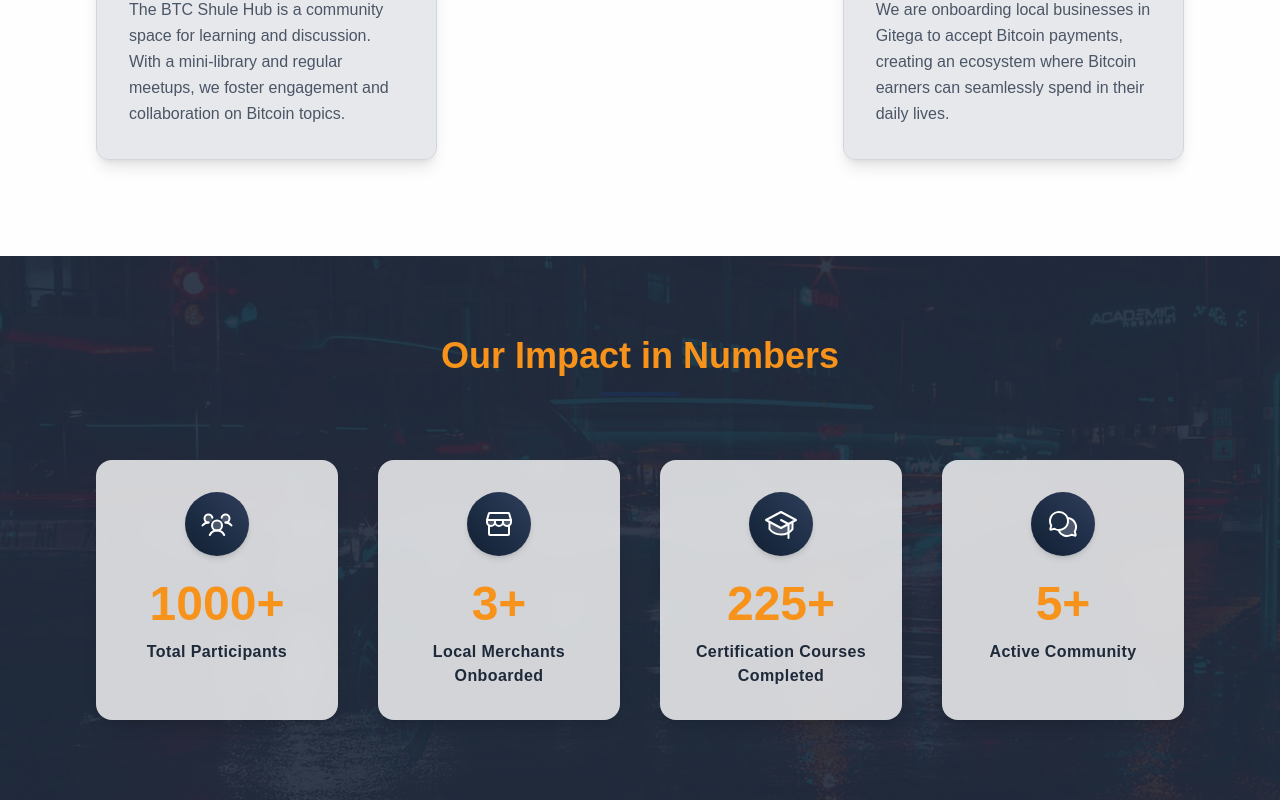
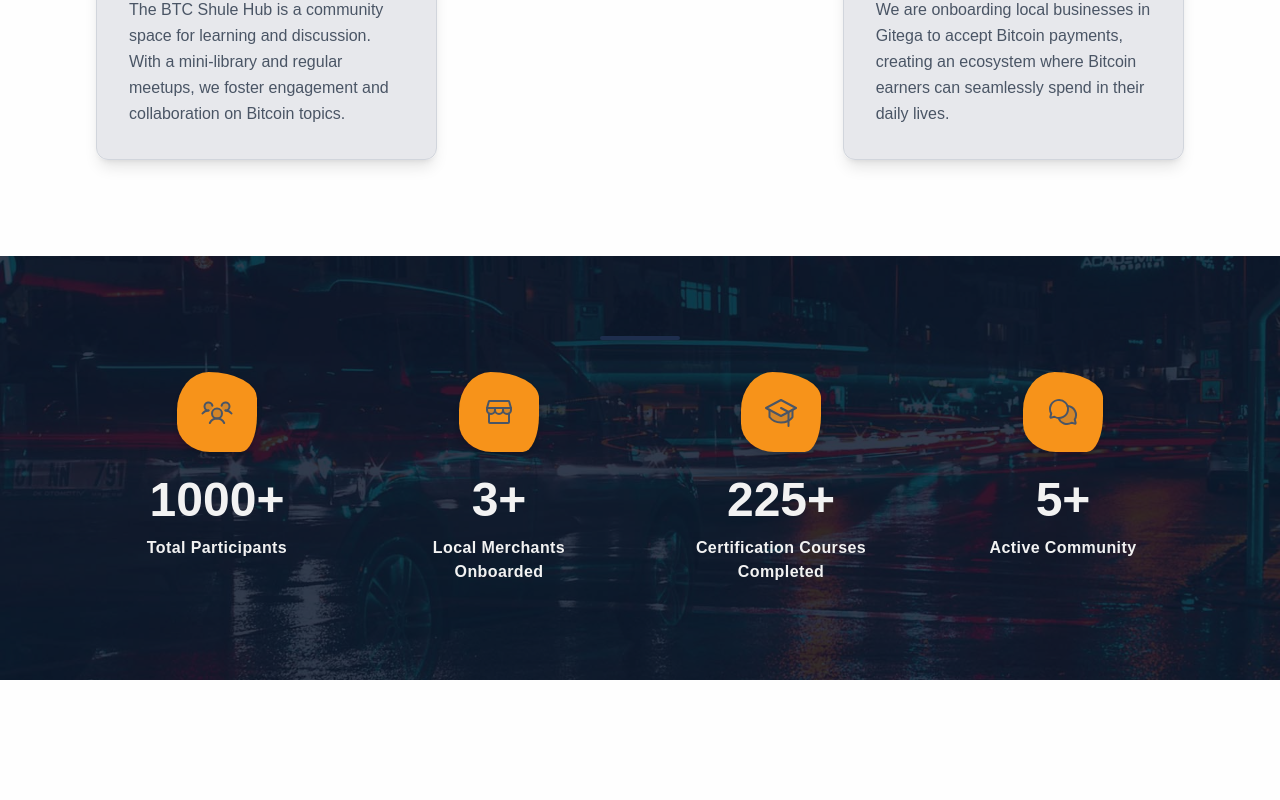
Before and after one commit to BTC-Shule/btc_shule_website, a Next.js app: page / in a window 1280 px wide. Shown: the part 2729-3529 px from the top of the page. After the commit the page ends 3409 px from the top, so only its background shows below. Built offline with nearby package versions, Linux system fonts and the light colour scheme.

Commit message:
style: update stats design

```diff
--- a/src/components/Stats.tsx
+++ b/src/components/Stats.tsx
@@ -50,21 +50,53 @@ function StatCard({
       whileInView={{ opacity: 1, scale: 1 }}
       viewport={{ once: true, amount: 0.5 }}
       transition={{ duration: 0.8, delay: index * 0.2 }}
-      className="bg-white/80 backdrop-blur-md rounded-2xl shadow-lg p-8 hover:shadow-2xl transition"
+      className="bg-transparent/80 p-8 transition"
     >
-      <div className="flex items-center justify-center w-16 h-16 mx-auto mb-6 rounded-full
-                      bg-gradient-to-tr from-secondary/90 to-secondary-light/90 text-white shadow-md">
-        <Icon size={32} weight="duotone" />
-      </div>
+      <motion.div
+        className="flex items-center justify-center w-20 h-20 mx-auto mb-6 text-white shadow-md bg-primary"
+        animate={{
+          borderTopLeftRadius: [
+            "48.8066% 59.4236%",
+            "30% 70%",
+            "60% 40%",
+            "48.8066% 59.4236%",
+          ],
+          borderBottomLeftRadius: [
+            "51.1934% 44.2302%",
+            "60% 30%",
+            "40% 60%",
+            "51.1934% 44.2302%",
+          ],
+          borderTopRightRadius: [
+            "74.8208% 40.5764%",
+            "50% 50%",
+            "65% 35%",
+            "74.8208% 40.5764%",
+          ],
+          borderBottomRightRadius: [
+            "25.1792% 55.7698%",
+            "40% 60%",
+            "20% 80%",
+            "25.1792% 55.7698%",
+          ],
+        }}
+        transition={{
+          duration: 6,
+          ease: "easeInOut",
+          repeat: Infinity,
+          repeatType: "mirror",
+        }}
+      >
+        <Icon size={32} weight="duotone" className="text-gray-600" />
+      </motion.div>
 
-      <h3 className="text-5xl font-extrabold text-primary mb-3">
+      <h3 className="text-5xl font-extrabold text-foreground mb-3">
         <Counter target={value} inView={inView} />
       </h3>
-      <p className="text-gray-800 font-semibold tracking-wide">{label}</p>
+      <p className="text-foreground font-semibold tracking-wide">{label}</p>
     </motion.div>
   );
 }
-
 
 export default function Statistics() {
   const stats = [
@@ -79,14 +111,14 @@ export default function Statistics() {
   ];
 
   return (
-    <section className="relative py-20 overflow-hidden">
+    <section className="relative py-16 overflow-hidden">
       <div className="absolute inset-0 -z-10">
         <Image
           src="/about.jpg"
           alt="Background"
           fill
           priority
-          className="object-cover object-center opacity-40"
+          className="object-cover object-center opacity-80"
         />
         <div className="absolute inset-0 bg-secondary/80"></div>
       </div>
@@ -97,11 +129,8 @@ export default function Statistics() {
           whileInView={{ opacity: 1, y: 0 }}
           viewport={{ once: true }}
           transition={{ duration: 1, ease: "easeOut" }}
-          className="text-center mb-16"
+          className="text-center"
         >
-          <h2 className="text-3xl sm:text-4xl font-extrabold text-primary">
-            Our Impact in Numbers
-          </h2>
           <div className="mt-4 mx-auto w-20 h-1 bg-secondary-light rounded-full"></div>
         </motion.div>
 
```
